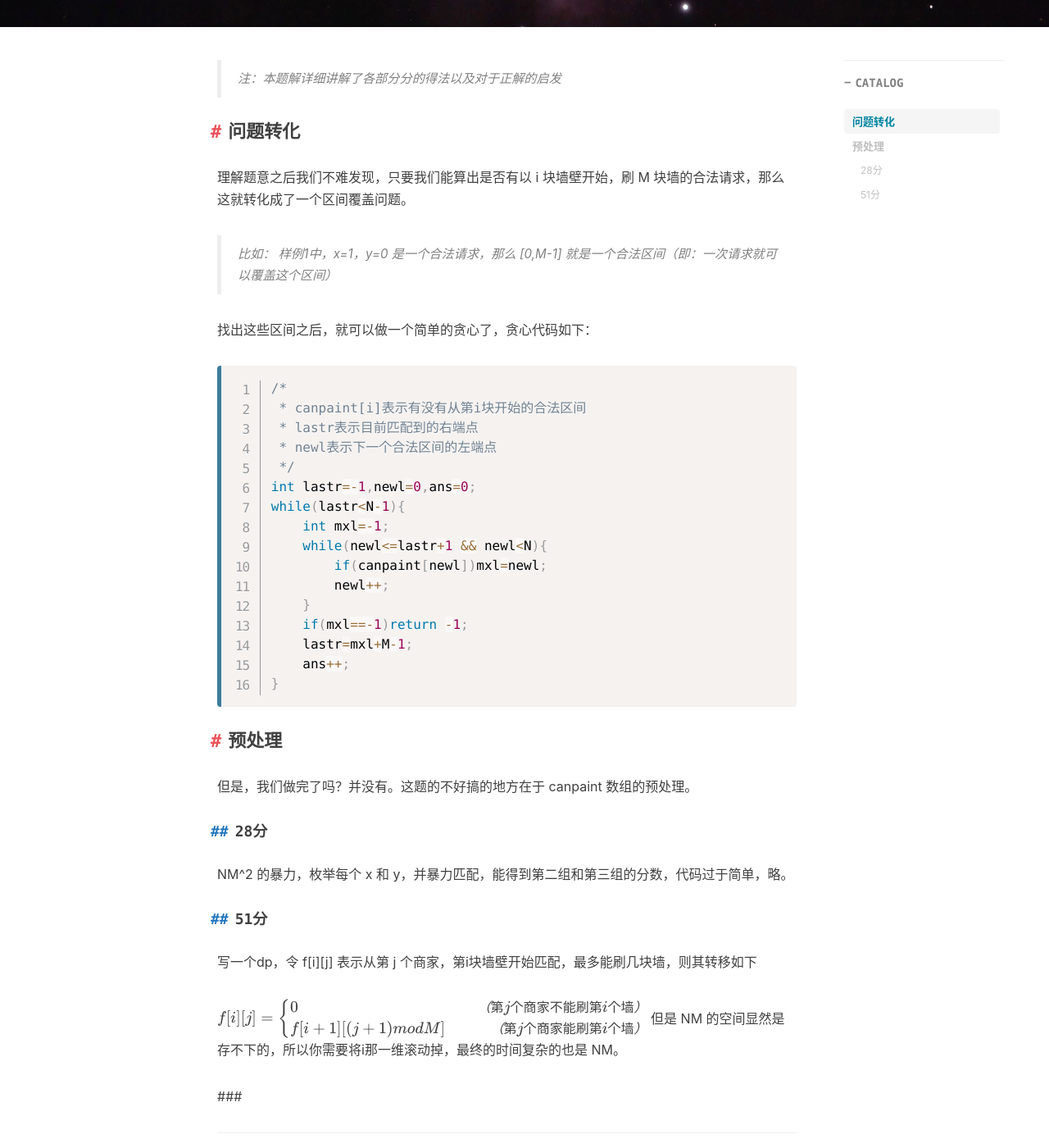
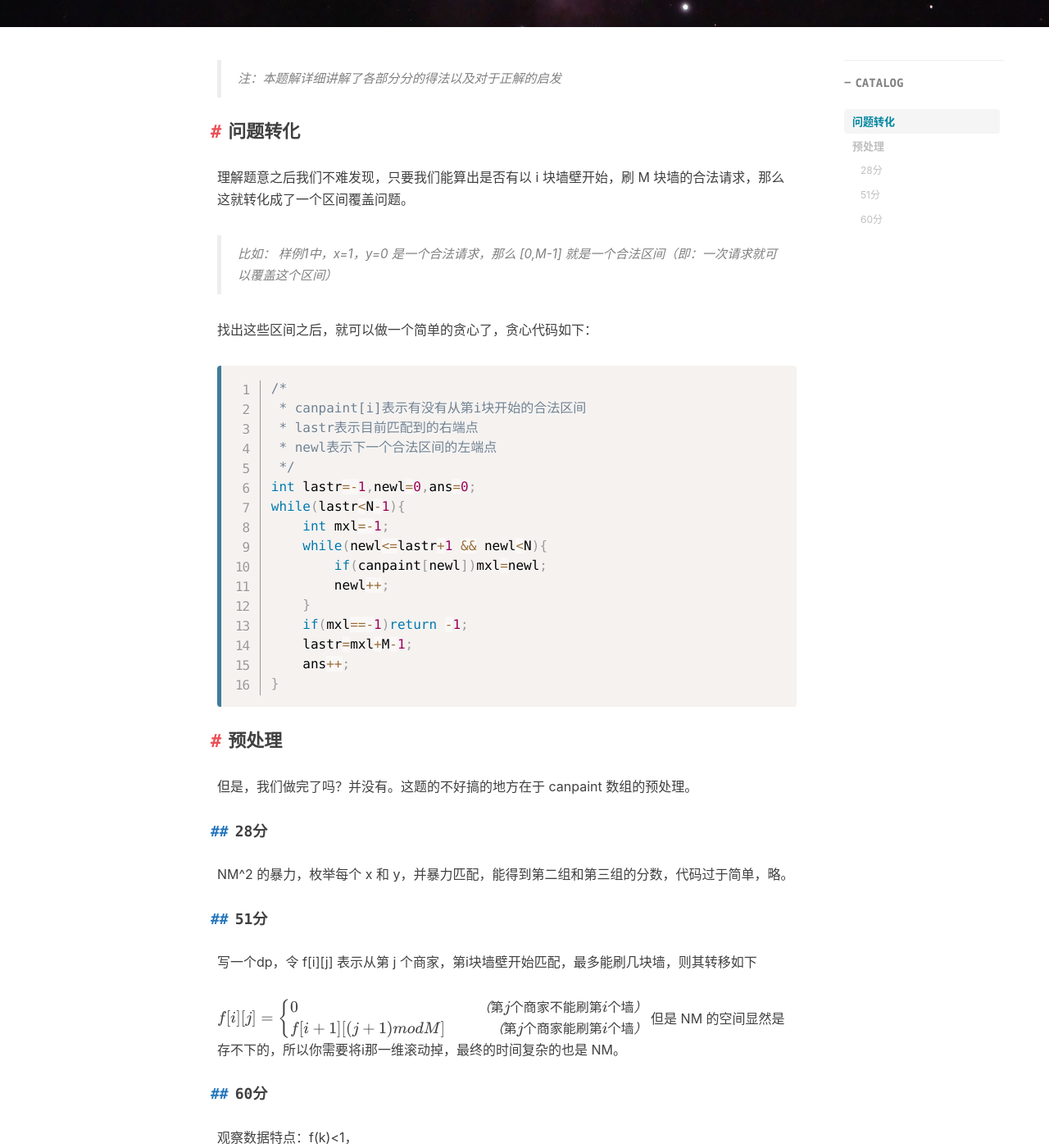
Before and after one commit to ethan-enhe/ethan-enhe.github.io, a Jekyll site: the page built from _posts/2020-08-18-【题解】[APIO2020]T1粉刷墙壁.md, in a window 1280 px wide and 1400 px high, scrolled down 550 px. Shown: the whole window at 82% size. Built offline with Jekyll 4.4.1, drawn with Linux system fonts in a browser that asks for light colours; nearby versions of some CDN libraries; formulas are drawn with MathJax 3; comment, search, counter and statistics services are not loaded.

Commit message:
_posts/2020-08-18-【题解】[APIO2020]T1粉刷墙壁.md updated from https://stackedit.io/

```diff
--- a/_posts/2020-08-18-【题解】[APIO2020]T1粉刷墙壁.md
+++ b/_posts/2020-08-18-【题解】[APIO2020]T1粉刷墙壁.md
@@ -61,10 +61,11 @@ f[i][j]=\left\{
 $$
 但是 NM 的空间显然是存不下的，所以你需要将i那一维滚动掉，最终的时间复杂的也是 NM。
 
-###
+### 60分
+观察数据特点：f(k)<1，
 
 <!--stackedit_data:
-eyJoaXN0b3J5IjpbLTY1NDQyMjQwMSwxODgwODQ3MjE3LDY1Mz
-AwNzU5NSw0OTQxNzk2MTAsMTk0NTg2NTAyMyw4MDgxODQwNDJd
-fQ==
+eyJoaXN0b3J5IjpbMjI5ODA2NjUxLC02NTQ0MjI0MDEsMTg4MD
+g0NzIxNyw2NTMwMDc1OTUsNDk0MTc5NjEwLDE5NDU4NjUwMjMs
+ODA4MTg0MDQyXX0=
 -->
```
